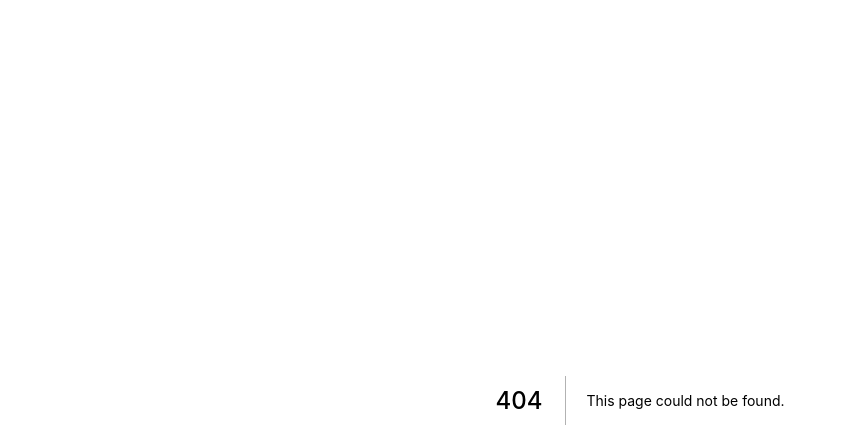
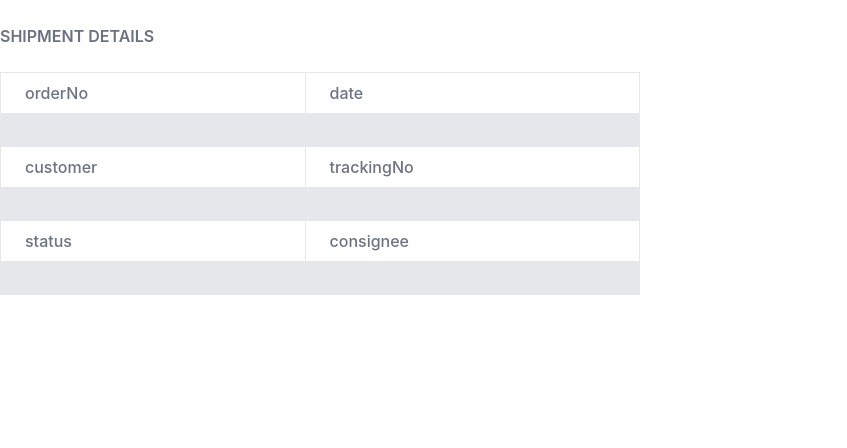
Before and after one commit to menglutao/KNagel-Code-Test, a Next.js app in the folder FE/my-app/: page /details/1 in a window 1280 px wide. Before the commit this address had no page. Shown: the top 448 px of the page, without its empty margins (0-847 px from the left). Built offline with nearby package versions, Linux system fonts and the light colour scheme.

Commit message:
Add detail page

```diff
--- /dev/null
+++ b/FE/my-app/src/pages/details/[index].tsx
@@ -0,0 +1,62 @@
+import React from "react";
+import { useRouter } from "next/router";
+import styles from "./[index].module.css"; // 如果你使用 CSS Modules
+
+export default function details() {
+  const router = useRouter();
+  const { index } = router.query;
+  console.log("router.query;", router.query);
+  const orderNo = router.query.orderNo;
+  const date = router.query.date;
+  const customer = router.query.customer;
+  const trackingNo = router.query.trackingNo;
+  const status = router.query.status;
+  const consignee = router.query.consignee;
+
+  return (
+    <div>
+    <br></br>
+      <h1 className="text-left text-L font-semibold text-gray-500">  SHIPMENT DETAILS</h1>
+      <br></br>
+      <table className="border-collapse w-1/2">
+        <thead>
+          <tr>
+            <th scope="col" className="border px-6 py-2  text-left text-L font-medium text-gray-500">orderNo</th>
+            <th scope="col" className="border px-6 py-2  text-left text-L font-medium text-gray-500">date</th>
+          </tr>
+        </thead>
+        <tbody>
+          <tr>
+            <td className="border px-6 py-4 bg-gray-200">{orderNo}</td>
+            <td className="border px-6 py-4 bg-gray-200">{date}</td>
+          </tr>
+        </tbody>
+
+        <thead>
+          <tr>
+            <th scope="col" className="border px-6 py-2 text-left text-L font-medium text-gray-500">customer</th>
+            <th scope="col" className="border px-6 py-2 text-left text-L font-medium text-gray-500" >trackingNo</th>
+          </tr>
+        </thead>
+        <tbody>
+          <tr>
+            <td className="border px-6 py-4 bg-gray-200">{customer}</td>
+            <td className="border px-6 py-4 bg-gray-200">{trackingNo}</td>
+          </tr>
+        </tbody>
+        <thead>
+          <tr>
+            <th scope="col" className="border px-6 py-2 text-left text-L font-medium text-gray-500" >status</th>
+            <th scope="col" className="border px-6 py-2 text-left text-L font-medium text-gray-500">consignee</th>
+          </tr>
+        </thead>
+        <tbody>
+          <tr>
+            <td className="border px-6 py-4 bg-gray-200">{status}</td>
+            <td className="border px-6 py-4 bg-gray-200">{consignee}</td>
+          </tr>
+        </tbody>
+      </table>
+    </div>
+  );
+}
--- a/FE/my-app/src/pages/index.tsx
+++ b/FE/my-app/src/pages/index.tsx
@@ -1,7 +1,8 @@
 import { Inter } from 'next/font/google';
 import useFetchData from '../hooks/useFetchData';
-
-
+import { FontAwesomeIcon } from '@fortawesome/react-fontawesome';
+import { faCircle, faCircleInfo, faEraser, faExternalLinkAlt } from '@fortawesome/free-solid-svg-icons';
+import Link from 'next/link';
 const inter = Inter({ subsets: ['latin'] })
 const API_URL = 'https://my.api.mockaroo.com/shipments.json?key=5e0b62d0';
 
@@ -9,6 +10,9 @@ export default function Home() {
   const { data, loading, error } = useFetchData(API_URL);
   if (loading) return <div>Loading...</div>
   if (error) return <div>Error: {error}</div>
+  const handleDelete =(index) =>{
+    console.log(`delete ${index}`)
+  }
 
   return (
     <main>
@@ -32,7 +36,7 @@ export default function Home() {
                     <th scope="col"
                       className="px-6 py-3 text-left text-xs font-medium text-gray-500 uppercase tracking-wider">CONSIGNEE</th>
                     <th scope="col"
-                      className="px-6 py-3 text-left text-xs font-medium text-gray-500 uppercase tracking-wider">xxx </th>
+                      className="px-6 py-3 text-left text-xs font-medium text-gray-500 uppercase tracking-wider">      </th>
                   </tr>
                 </thead>
                 <tbody>
@@ -44,6 +48,10 @@ export default function Home() {
                       <td className="px-6 py-4 whitespace-nowrap">{item.trackingNo}</td>
                       <td className="px-6 py-4 whitespace-nowrap">{item.status}</td>
                       <td className="px-6 py-4 whitespace-nowrap">{item.consignee}</td>
+                      <td>
+                        <Link href={`/details/${index}?orderNo=${item.orderNo}&date=${item.date}&customer=${item.customer}&trackingNo=${item.trackingNo}&status=${item.status}&consignee=${item.consignee}`}><FontAwesomeIcon icon={faCircleInfo} className="cursor-pointer mr-2.5" /></Link>
+                        <button className="cursor-pointer mr-2.5" onClick={() => handleDelete(index)}> <FontAwesomeIcon icon={faEraser} /></button>
+                      </td>
                     </tr>)
                   )}
                 </tbody>
```
